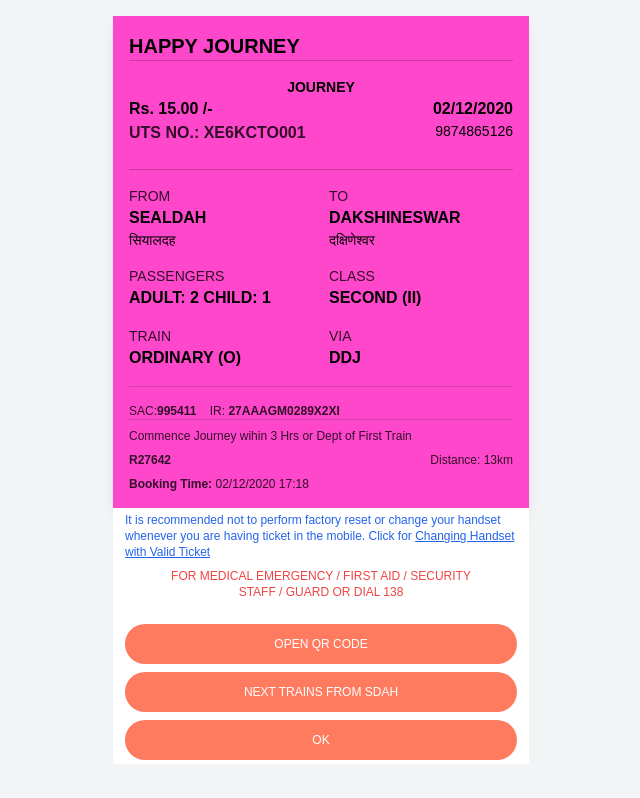
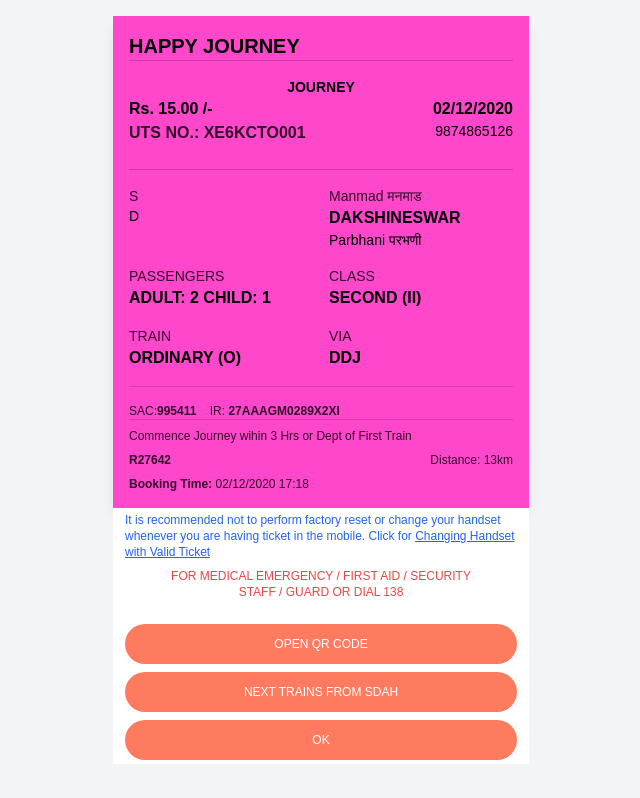
Before and after one commit to ingleshivam/project, a Next.js app: page /trainticket in a window 1280 px wide. Shown: the whole page, without its empty margins (319-959 px from the left). Built offline with nearby package versions, Linux system fonts and the light colour scheme.

Commit message:
Update page.tsx

```diff
--- a/src/app/trainticket/page.tsx
+++ b/src/app/trainticket/page.tsx
@@ -32,14 +32,13 @@ export default function TrainTicket() {
             <div className="space-y-4">
               <div className="grid grid-cols-2 gap-4">
                 <div>
-                  <p className="text-sm opacity-80">FROM</p>
-                  <p className="font-bold">SEALDAH</p>
-                  <p className="text-sm">सियालदह</p>
+                  <p className="text-sm opacity-80">S</p>
+                  <p className="text-sm">D</p>
                 </div>
                 <div>
-                  <p className="text-sm opacity-80">TO</p>
+                  <p className="text-sm opacity-80">Manmad मनमाड</p>
                   <p className="font-bold">DAKSHINESWAR</p>
-                  <p className="text-sm">दक्षिणेश्वर</p>
+                  <p className="text-sm">Parbhani परभणी</p>
                 </div>
               </div>
 
```
